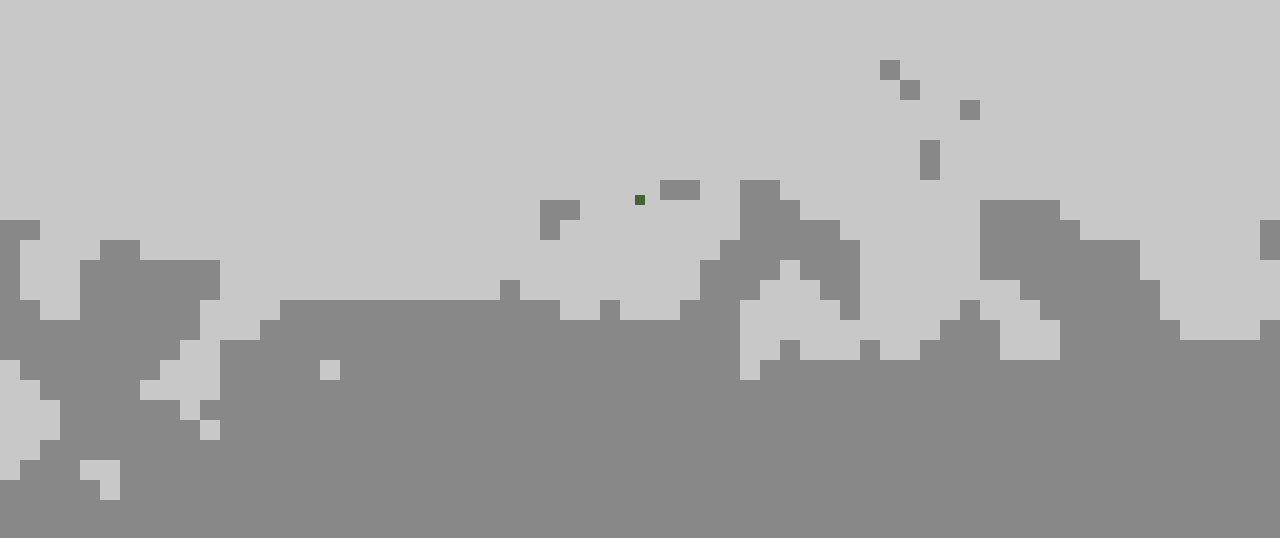
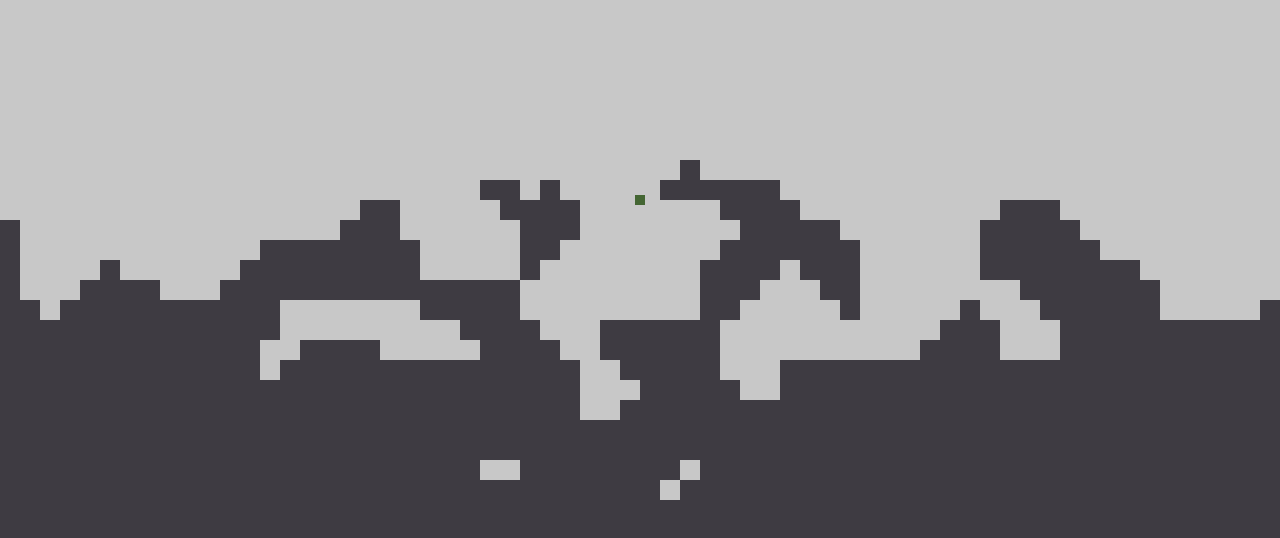
Before and after one commit to kolumb/Minecraft2D, a plain HTML site: page index.html in a window 1280 px wide. Shown: the part 200-738 px from the top of the page. Drawn offline with Linux system fonts and the light colour scheme.

Commit message:
Add array of chunks and fix rendering

```diff
--- /dev/null
+++ b/chunk.js
@@ -0,0 +1,29 @@
+class Chunk {
+    constructor(pos, size) {
+        this.pos = pos;
+        this.size = size;
+        this.map = [];
+        for (let y = 0; y < this.size.y; y++) {
+            this.map[y] = [];
+            for (let x = 0; x < this.size.x; x++) {
+                const noiseScale = 0.15;
+                const noiseScale2 = 0.01;
+                const sampleX = this.pos.x + x * noiseScale;
+                const sampleY = this.pos.y + y * noiseScale;
+                const sampleX2 = this.pos.x + x * noiseScale2 + 100;
+                const sampleY2 = this.pos.y + y * noiseScale2 + 100;
+                this.map[y][x] = 0.0 < noise.simplex2(sampleX, sampleY) * noise.simplex2(sampleX2, sampleY2) + y / this.size.y / 0.4 - 1.5;
+            }
+        }
+        this.color = randomColor();
+    }
+    draw() {
+        ctx.fillStyle = this.color;
+        for (let y = 0; y < this.size.y; y++) {
+            for (let x = 0; x < this.size.x; x++) {
+                if (this.map[y][x])
+                    ctx.fillRect(this.pos.x + x * cellSize - Math.floor(camera.x), this.pos.y + y * cellSize - Math.floor(camera.y), cellSize, cellSize);
+            }
+        }
+    }
+}
--- a/frame.js
+++ b/frame.js
@@ -13,13 +13,7 @@ function tick(dt) {
 function render() {
     ctx.fillStyle = pause ? "rgb(200,200,200)" : "rgb(240,240,240)";
     ctx.fillRect(0, 0, width, height);
-    ctx.fillStyle = "#888";
-    for (let y = 0; y < chunk.size.y; y++) {
-        for (let x = 0; x < chunk.size.x; x++) {
-            if (chunk.map[y][x])
-                ctx.fillRect(x * cellSize - camera.x, y * cellSize - camera.y, cellSize, cellSize);
-        }
-    }
+    chunks.forEach(c => c.draw());
     ctx.fillStyle = "#463";
     const x = player.x-5 - camera.x;
     const y = player.y-5 - camera.y;
--- a/index.html
+++ b/index.html
@@ -27,6 +27,7 @@
         <script src="utils.js"></script>
         <script src="perlin.js"></script>
         <script src="input.js"></script>
+        <script src="chunk.js"></script>
         <script src="frame.js"></script>
         <script src="listeners.js"></script>
         <script src="init.js"></script>
--- a/init.js
+++ b/init.js
@@ -12,16 +12,11 @@ updateSize();
 
 const camera = centerOfScreen.copy().scale(0);
 const player = new Vector(width / 2, height / 2);
-const chunk =
-    { size: new Vector( Math.ceil(width / cellSize), Math.ceil(height / cellSize))
-    , map: []
-    }
+const chunks = []
+chunks.push(new Chunk(new Vector(0, 0), new Vector( Math.ceil(width / cellSize), Math.ceil(height / cellSize))));
+chunks.push(new Chunk(new Vector(Math.floor(Math.ceil(width / cellSize) * cellSize), 0), new Vector( Math.ceil(width / cellSize), Math.ceil(height / cellSize))));
+chunks.push(new Chunk(new Vector(Math.floor(Math.ceil(width / cellSize) * cellSize * 2), 0), new Vector( Math.ceil(width / cellSize), Math.ceil(height / cellSize))));
 
-for (let y = 0; y < chunk.size.y; y++) {
-    chunk.map[y] = [];
-    for (let x = 0; x < chunk.size.x; x++) {
-        chunk.map[y][x] = 0.0 < noise.simplex2(x*0.15, y*0.15) * noise.simplex2(x*0.01 + 100, y*0.01) + y / chunk.size.y / 0.4 - 1.5;
-    }
-}
+
 
 frame();
```
